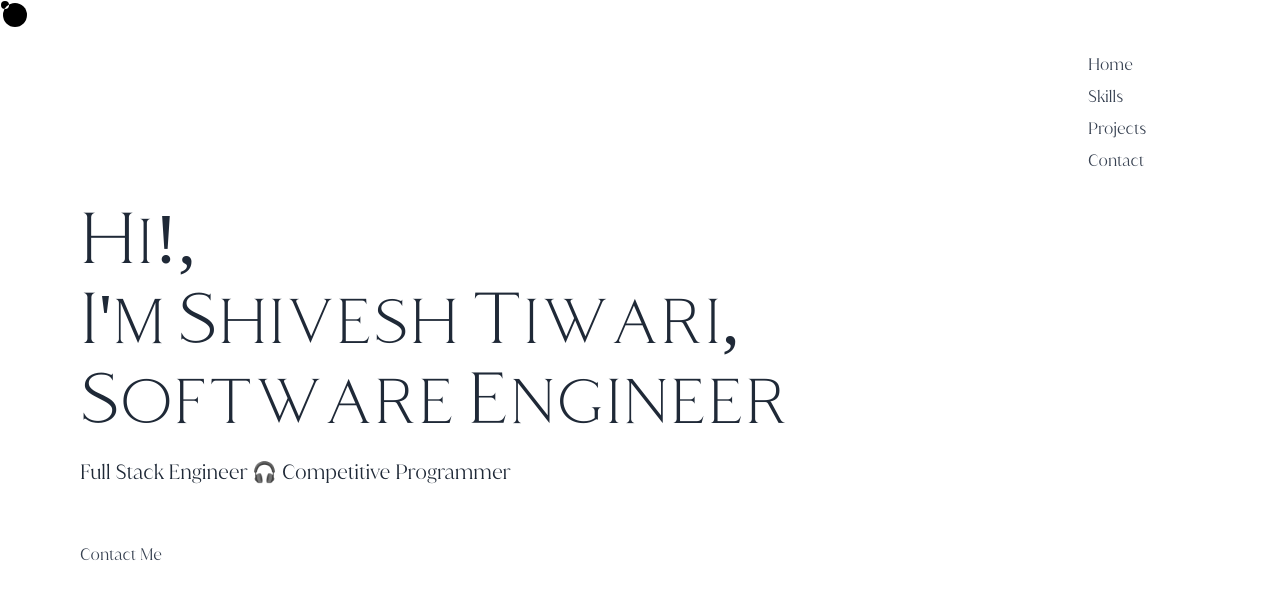
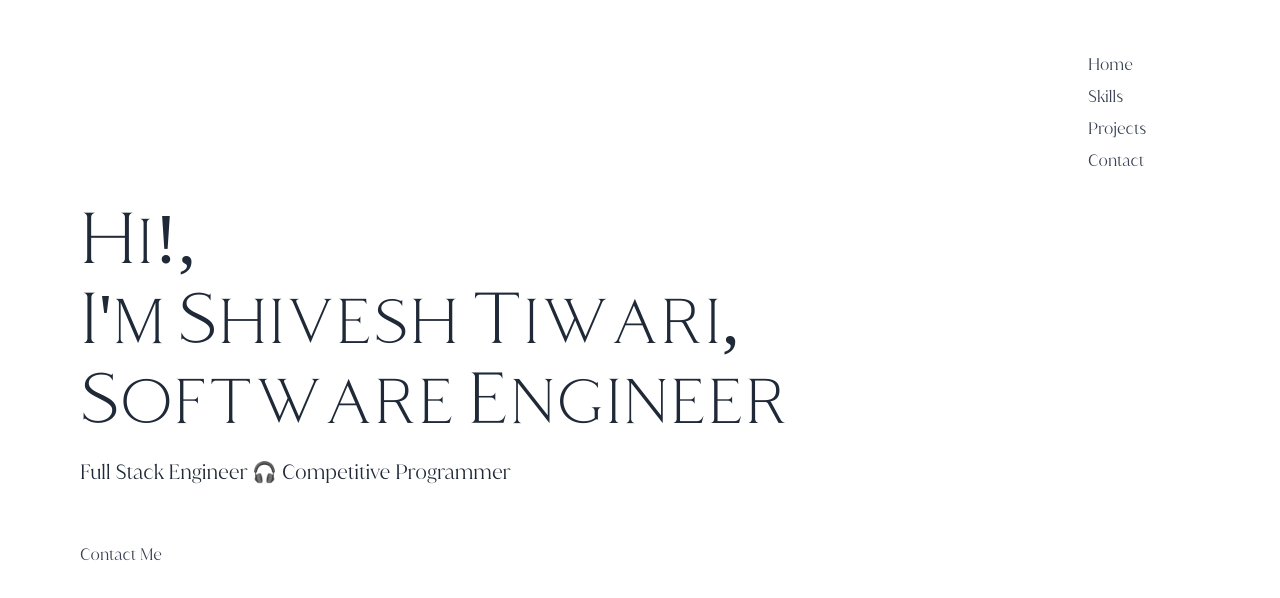
Before and after one commit to Sonkar-Shreya/portfolio, a React (Create React App) app: page / in a window 1280 px wide. Shown: the top 598 px of the page. Built offline with nearby package versions, Linux system fonts and the light colour scheme.

Commit message:
removed gsap

```diff
--- a/package.json
+++ b/package.json
@@ -7,7 +7,6 @@
     "@testing-library/react": "^12.1.2",
     "@testing-library/user-event": "^13.5.0",
     "framer-motion": "^5.5.5",
-    "gsap": "^3.9.1",
     "react": "^17.0.2",
     "react-dom": "^17.0.2",
     "react-router-dom": "^6.2.1",
--- a/src/App.css
+++ b/src/App.css
@@ -21,17 +21,3 @@
   background-size: 100% 2px;
   background-position: 0 100%
 }
-
-.cursor {
-  pointer-events: none;
-}
-.cursor__ball {
-  position: fixed;
-  top: 0;
-  left: 0;
-  mix-blend-mode: difference;
-  z-index: 1000;
-}
-.cursor__ball circle {
-  fill: #fff;
-}
--- a/src/App.js
+++ b/src/App.js
@@ -5,64 +5,9 @@ import {
   Navbar,
 } from './container/components/'
 
-import { gsap, TweenMax } from "gsap/all";
-import { Tween } from 'gsap/gsap-core';
-
-// don't forget to register plugins
-
 function App() {
-  const $bigBall = document.querySelector('.cursor__ball--big');
-  const $smallBall = document.querySelector('.cursor__ball--small');
-  const $hoverables = document.querySelectorAll('.hoverable');
-
-  // Listeners
-  document.body.addEventListener('mousemove', onMouseMove);
-  for (let i = 0; i < $hoverables.length; i++) {
-    $hoverables[i].addEventListener('mouseenter', onMouseHover);
-    $hoverables[i].addEventListener('mouseleave', onMouseHoverOut);
-  }
-
-  // Move the cursor
-  function onMouseMove(e) {
-    Tween.to($bigBall, .4, {
-      x: e.pageX - 15,
-      y: e.pageY - 15
-    })
-    Tween.to($smallBall, .1, {
-      x: e.pageX - 5,
-      y: e.pageY - 7
-    })
-  }
-
-  // Hover an element
-  function onMouseHover() {
-    Tween.to($bigBall, .3, {
-      scale: 4
-    })
-  }
-  function onMouseHoverOut() {
-    Tween.to($bigBall, .3, {
-      scale: 1
-    })
-  }
-
-  gsap.registerPlugin(Tween, TweenMax);
-
   return (
     <div className='fullScreenContainer relative '>
-      <div className="cursor">
-        <div className="cursor__ball cursor__ball--big ">
-          <svg height={30} width={30}>
-            <circle cx={15} cy={15} r={12} strokeWidth={0} />
-          </svg>
-        </div>
-        <div className="cursor__ball cursor__ball--small">
-          <svg height={10} width={10}>
-            <circle cx={5} cy={5} r={4} strokeWidth={0} />
-          </svg>
-        </div>
-      </div>
-
       <Navbar />
       <PageRoutes />
     </div>
```
Also changed, not shown: 1 other file (tests, documents, lock files or other folders).
